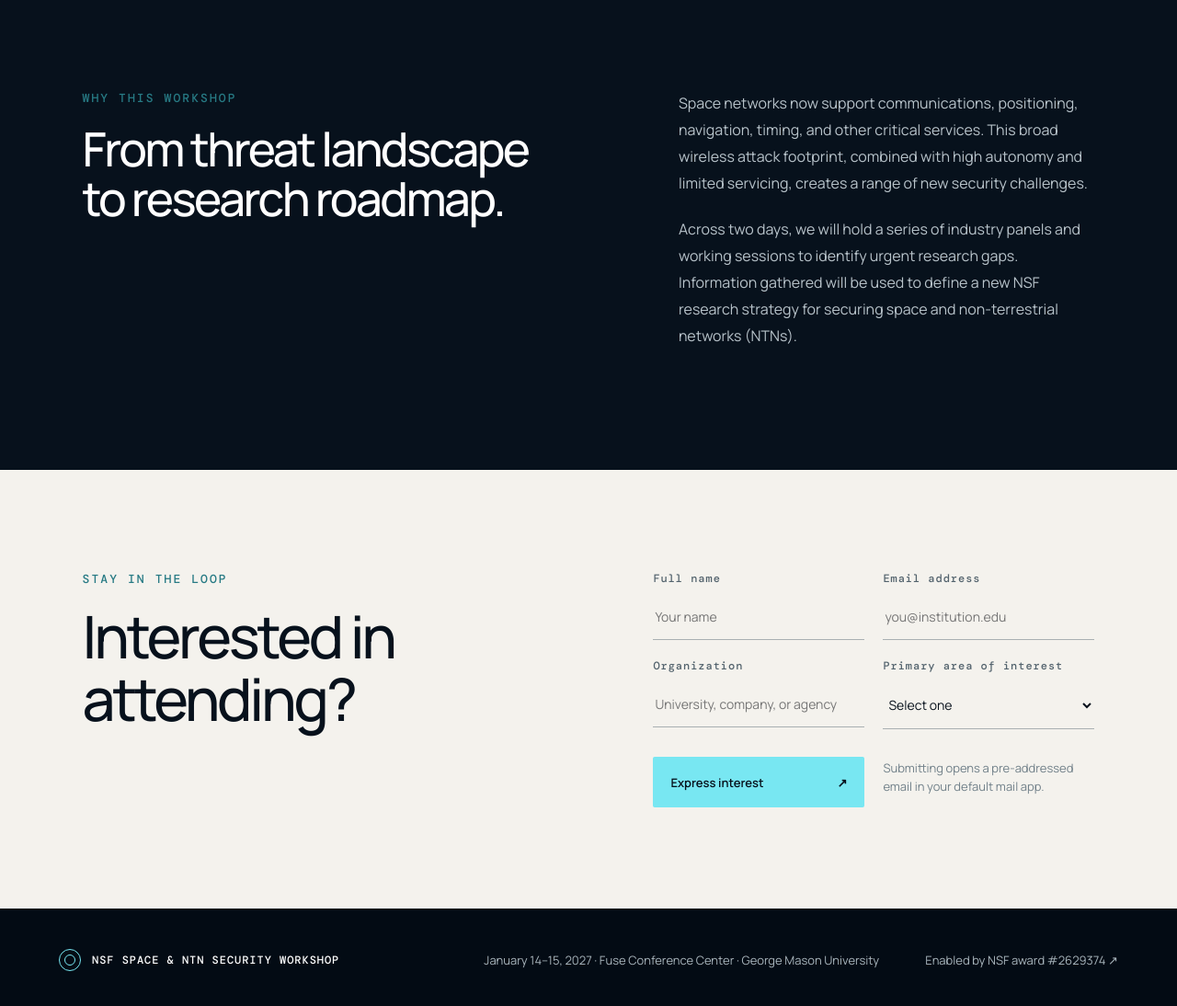
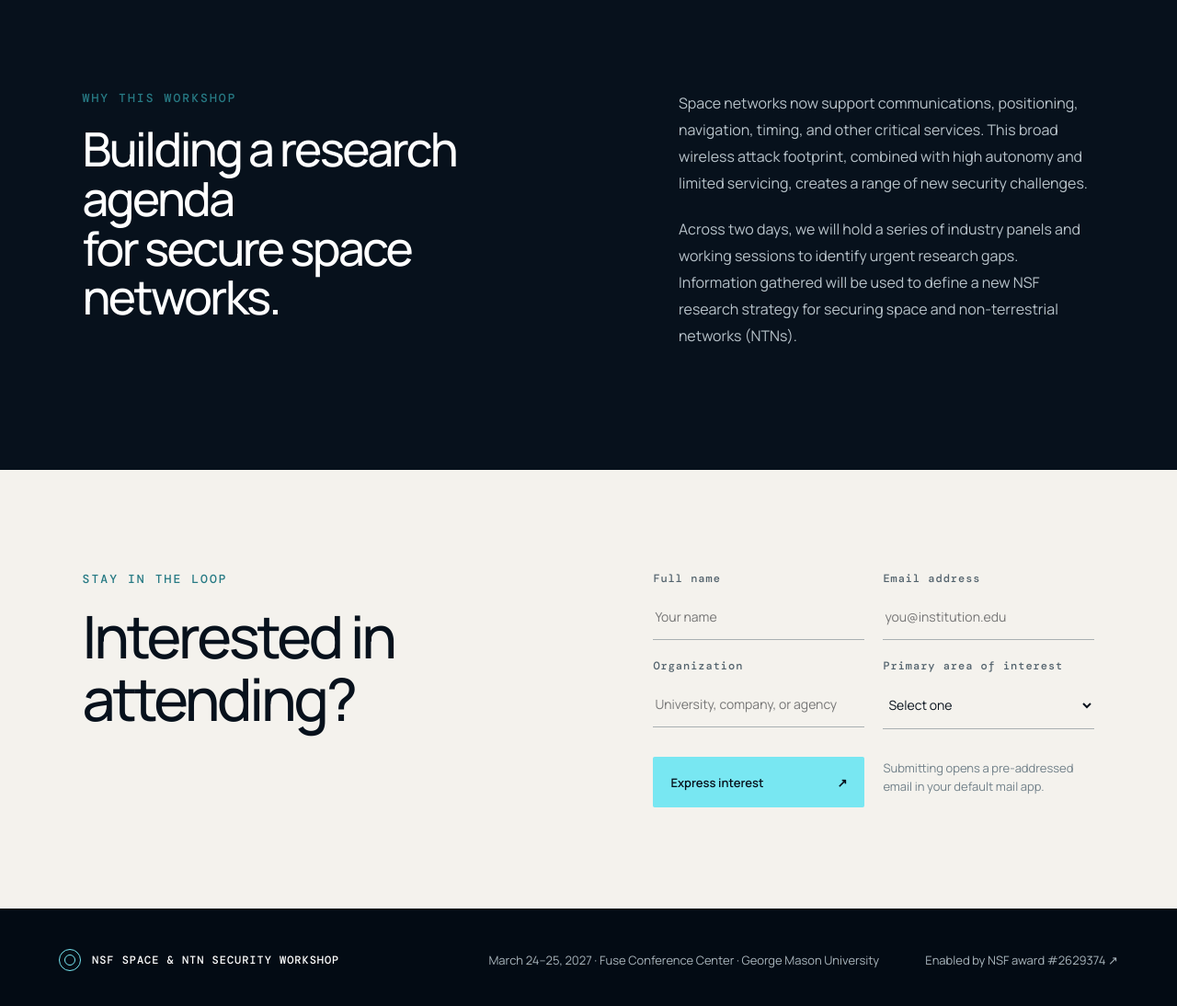
Before and after one commit to edwardoughton/space-ntn-security-workshop, a plain HTML site: page index.html in a window 1280 px wide. Shown: the part 1480-2574 px from the top of the page at 92% size. Drawn offline with nearby package versions, Linux system fonts and the light colour scheme.

Commit message:
Revised date

```diff
--- a/index.html
+++ b/index.html
@@ -3,7 +3,7 @@
 <head>
   <meta charset="utf-8">
   <meta name="viewport" content="width=device-width, initial-scale=1">
-  <meta name="description" content="NSF Workshop on Security Challenges and Research Directions for Space and Non-Terrestrial Networks, January 14–15, 2027 at George Mason University.">
+  <meta name="description" content="NSF Workshop on Security Challenges and Research Directions for Space and Non-Terrestrial Networks, March 24–25, 2027 at George Mason University.">
   <title>Space & NTN Security Workshop · 2027</title>
   <link rel="preconnect" href="https://fonts.googleapis.com">
   <link rel="preconnect" href="https://fonts.gstatic.com" crossorigin>
@@ -32,7 +32,7 @@
         <p class="eyebrow"><span>NSF WORKSHOP</span><span>ARLINGTON, VA</span></p>
         <h1 id="hero-title">Securing Space &amp;<br><em>Non-Terrestrial Networks</em></h1>
         <p class="intro">A workshop to define National Science Foundation strategic research priorities.</p>
-        <p class="event-line"><span>January 14–15, 2027</span><i aria-hidden="true">·</i><span>Fuse Conference Center</span><i aria-hidden="true">·</i><span>George Mason University</span><i aria-hidden="true">·</i><span>Arlington, VA</span></p>
+        <p class="event-line"><span>March 24–25, 2027</span><i aria-hidden="true">·</i><span>Fuse Conference Center</span><i aria-hidden="true">·</i><span>George Mason University</span><i aria-hidden="true">·</i><span>Arlington, VA</span></p>
         <div class="hero-actions">
           <a class="button primary" href="#interest">Express interest <span aria-hidden="true">↗</span></a>
           <a class="button secondary" href="#about">Explore the workshop</a>
@@ -54,7 +54,7 @@
     <section class="about section" id="about" aria-labelledby="about-title">
       <div>
         <p class="kicker">WHY THIS WORKSHOP</p>
-        <h2 id="about-title">From threat landscape<br>to research roadmap.</h2>
+        <h2 id="about-title">Building a research agenda<br>for secure space networks.</h2>
       </div>
       <div class="about-copy">
         <p>Space networks now support communications, positioning, navigation, timing, and other critical services. This broad wireless attack footprint, combined with high autonomy and limited servicing, creates a range of new security challenges.</p>
@@ -80,7 +80,7 @@
 
   <footer>
     <div class="brand"><span class="brand-mark" aria-hidden="true"></span><span>NSF SPACE &amp; NTN SECURITY WORKSHOP</span></div>
-    <p>January 14–15, 2027 · Fuse Conference Center · George Mason University</p>
+    <p>March 24–25, 2027 · Fuse Conference Center · George Mason University</p>
     <p><a href="https://www.nsf.gov/awardsearch/show-award?AWD_ID=2629374" target="_blank" rel="noopener">Enabled by NSF award #2629374 <span aria-hidden="true">↗</span></a></p>
   </footer>
   <script src="script.js"></script>
```
Also changed, not shown: 8 other files.
